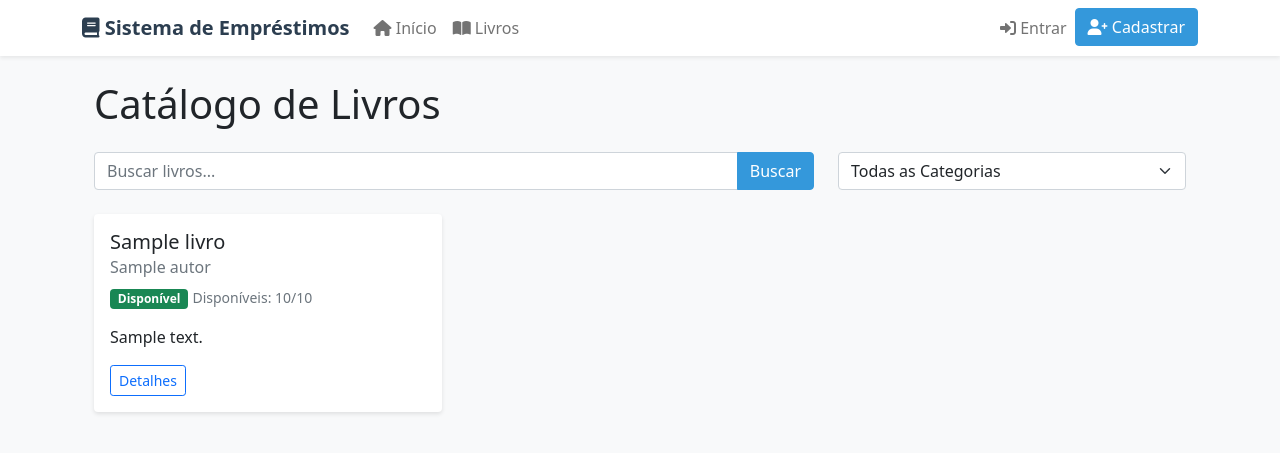
After one commit to barbosa-jp/emprestimo-livros, a Django app: page /livros/ in a window 1280 px wide. The commit adds this page. Shown: the top 453 px of the page. Run offline with Django 5.2, Linux system fonts and the light colour scheme; tables that the repository leaves empty hold one stand-in row (values such as "Sample post").

Commit message:
ajeitando algumas coisas

```diff
--- a/templates/base.html
+++ b/templates/base.html
@@ -162,24 +162,6 @@
         {% block content %}{% endblock %}
     </main>
 
-    <!-- Footer -->
-    <footer class="footer py-4">
-        <div class="container">
-            <div class="row">
-                <div class="col-md-6">
-                    <h5>Sistema de Empréstimo de Livros</h5>
-                    <p class="mb-0">Gerencie sua biblioteca de forma eficiente e organizada.</p>
-                </div>
-                <div class="col-md-6 text-end">
-                    <p class="mb-0">
-                        &copy; {% now "Y" %} Sistema de Empréstimos<br>
-                        Desenvolvido com Django
-                    </p>
-                </div>
-            </div>
-        </div>
-    </footer>
-
     <!-- Bootstrap JS Bundle with Popper -->
     <script src="https://cdn.jsdelivr.net/npm/bootstrap@5.1.3/dist/js/bootstrap.bundle.min.js"></script>
 
--- /dev/null
+++ b/templates/biblioteca/livros/listar.html
@@ -0,0 +1,72 @@
+{% extends 'base.html' %}
+
+{% block title %}Livros - Sistema de Empréstimos{% endblock %}
+
+{% block content %}
+<div class="container">
+    <h1 class="mb-4">Catálogo de Livros</h1>
+
+    <!-- Barra de Pesquisa Simples -->
+    <div class="row mb-4">
+        <div class="col-md-8">
+            <form method="get" class="input-group">
+                <input type="text" name="q" class="form-control"
+                       placeholder="Buscar livros..." value="{{ pesquisa|default:'' }}">
+                <button class="btn btn-primary" type="submit">Buscar</button>
+            </form>
+        </div>
+        <div class="col-md-4">
+            <select name="categoria" class="form-select" onchange="this.form.submit()">
+                <option value="">Todas as Categorias</option>
+                {% for categoria in categorias %}
+                <option value="{{ categoria.id }}"
+                        {% if categoria_selecionada == categoria.id|stringformat:"i" %}selected{% endif %}>
+                    {{ categoria.nome }}
+                </option>
+                {% endfor %}
+            </select>
+        </div>
+    </div>
+
+    <!-- Lista de Livros -->
+    {% if livros %}
+    <div class="row">
+        {% for livro in livros %}
+        <div class="col-md-4 mb-4">
+            <div class="card h-100">
+                <div class="card-body">
+                    <h5 class="card-title">{{ livro.titulo }}</h5>
+                    <h6 class="card-subtitle mb-2 text-muted">{{ livro.autor.nome }}</h6>
+
+                    <div class="mb-3">
+                        <span class="badge bg-{% if livro.status == 'disponivel' %}success{% else %}warning{% endif %}">
+                            {{ livro.get_status_display }}
+                        </span>
+                        <small class="text-muted">Disponíveis: {{ livro.quantidade_disponivel }}/{{ livro.quantidade_total }}</small>
+                    </div>
+
+                    <p class="card-text">{{ livro.descricao|truncatechars:100 }}</p>
+
+                    <div class="d-flex justify-content-between">
+                        <a href="{% url 'biblioteca:detalhes_livro' livro.id %}" class="btn btn-sm btn-outline-primary">
+                            Detalhes
+                        </a>
+
+                        {% if user.is_authenticated and livro.pode_ser_emprestado %}
+                        <a href="{% url 'biblioteca:solicitar_emprestimo' livro.id %}" class="btn btn-sm btn-primary">
+                            Emprestar
+                        </a>
+                        {% endif %}
+                    </div>
+                </div>
+            </div>
+        </div>
+        {% endfor %}
+    </div>
+    {% else %}
+    <div class="alert alert-info">
+        Nenhum livro encontrado.
+    </div>
+    {% endif %}
+</div>
+{% endblock %}
```
Also changed, not shown: templates/usuarios/cadastrar.html (added, +80 -0 lines), db.sqlite3.
